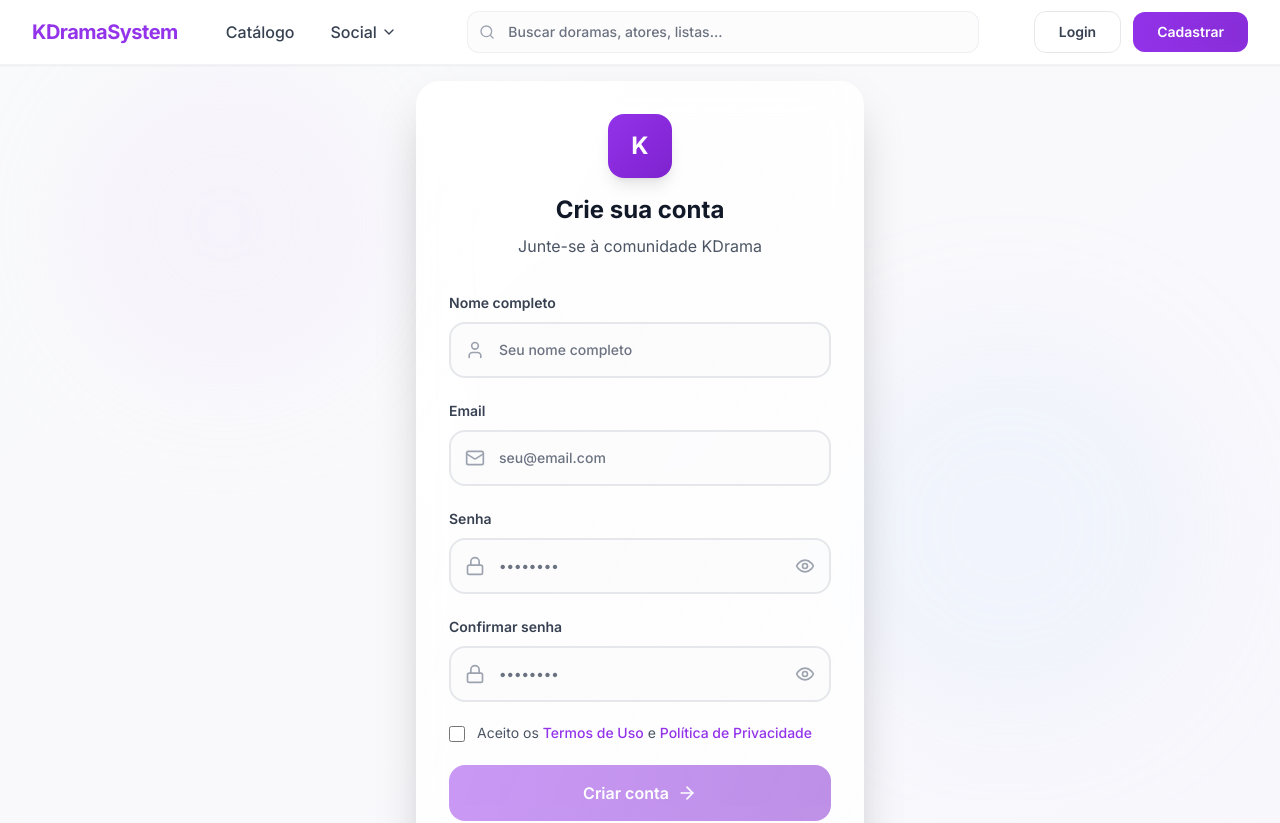
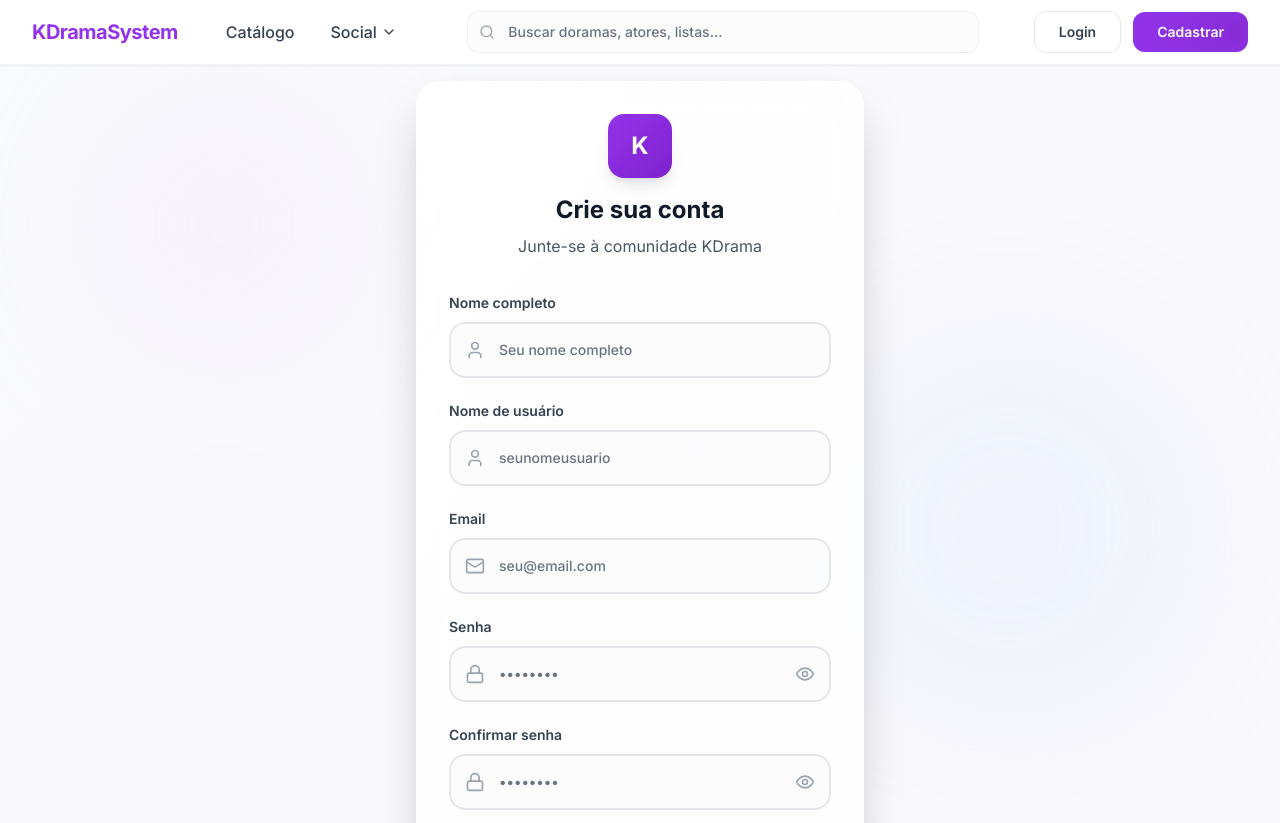
Before and after one commit to othaviolr/kdrama-frontend, a Next.js app: page /register in a window 1280 px wide. Shown: the top 823 px of the page. Built offline with nearby package versions, Linux system fonts and the light colour scheme.

Commit message:
refactor: pages register/login

```diff
--- a/src/app/login/page.tsx
+++ b/src/app/login/page.tsx
@@ -22,13 +22,10 @@ export default function LoginPage() {
     setError('');
 
     try {
-      // 👈 LOGIN DE VERDADE!
       await login(email, password);
 
-      // Sucesso! Redireciona para home
       router.push('/');
     } catch (error: any) {
-      // 👈 TRATAMENTO DE ERRO
       console.error('Erro no login:', error);
       setError('Email ou senha incorretos. Tente novamente.');
     } finally {
@@ -64,7 +61,6 @@ export default function LoginPage() {
               <p className="text-gray-600">Entre na sua conta para continuar</p>
             </div>
 
-            {/* 👈 MENSAGEM DE ERRO */}
             {error && (
               <div className="mb-6 p-4 bg-red-50 border border-red-200 rounded-xl">
                 <p className="text-red-600 text-sm font-medium">{error}</p>
--- a/src/app/register/page.tsx
+++ b/src/app/register/page.tsx
@@ -1,12 +1,15 @@
 'use client';
 
 import { useState } from 'react';
+import { useRouter } from 'next/navigation';
 import Link from 'next/link';
 import { Eye, EyeOff, Mail, Lock, User, ArrowRight } from 'lucide-react';
+import { useAuth } from 'src/context/AuthContext';
 
 export default function RegisterPage() {
   const [formData, setFormData] = useState({
     name: '',
+    username: '',
     email: '',
     password: '',
     confirmPassword: '',
@@ -15,6 +18,10 @@ export default function RegisterPage() {
   const [showConfirmPassword, setShowConfirmPassword] = useState(false);
   const [isLoading, setIsLoading] = useState(false);
   const [acceptTerms, setAcceptTerms] = useState(false);
+  const [error, setError] = useState('');
+
+  const { registrar } = useAuth();
+  const router = useRouter();
 
   const handleInputChange = (field: string, value: string) => {
     setFormData((prev) => ({ ...prev, [field]: value }));
@@ -22,22 +29,39 @@ export default function RegisterPage() {
 
   const handleSubmit = async (e: React.FormEvent) => {
     e.preventDefault();
+    setError('');
+
+    // Validações
     if (!acceptTerms) {
-      alert('Você deve aceitar os termos de uso');
+      setError('Você deve aceitar os termos de uso');
       return;
     }
     if (formData.password !== formData.confirmPassword) {
-      alert('As senhas não coincidem');
+      setError('As senhas não coincidem');
+      return;
+    }
+    if (formData.password.length < 6) {
+      setError('A senha deve ter pelo menos 6 caracteres');
       return;
     }
 
     setIsLoading(true);
 
-    // Simular registro
-    await new Promise((resolve) => setTimeout(resolve, 2000));
+    try {
+      await registrar({
+        nome: formData.name,
+        nomeUsuario: formData.username,
+        email: formData.email,
+        senha: formData.password,
+      });
 
-    setIsLoading(false);
-    // Aqui você faria a lógica de registro real
+      router.push('/');
+    } catch (error: any) {
+      console.error('Erro no registro:', error);
+      setError('Erro ao criar conta. Verifique os dados e tente novamente.');
+    } finally {
+      setIsLoading(false);
+    }
   };
 
   return (
@@ -68,6 +92,12 @@ export default function RegisterPage() {
               <p className="text-gray-600">Junte-se à comunidade KDrama</p>
             </div>
 
+            {error && (
+              <div className="mb-6 p-4 bg-red-50 border border-red-200 rounded-xl">
+                <p className="text-red-600 text-sm font-medium">{error}</p>
+              </div>
+            )}
+
             {/* Formulário */}
             <form onSubmit={handleSubmit} className="space-y-5">
               {/* Nome */}
@@ -86,6 +116,29 @@ export default function RegisterPage() {
                     value={formData.name}
                     onChange={(e) => handleInputChange('name', e.target.value)}
                     placeholder="Seu nome completo"
+                    required
+                    className="w-full pl-12 pr-4 py-4 border-2 border-gray-200 rounded-2xl bg-gray-50/50 focus:bg-white focus:border-purple-500 focus:ring-4 focus:ring-purple-500/10 transition-all duration-300 text-sm outline-none font-medium placeholder:text-gray-500"
+                  />
+                </div>
+              </div>
+
+              <div className="space-y-2">
+                <label
+                  htmlFor="username"
+                  className="text-sm font-semibold text-gray-700"
+                >
+                  Nome de usuário
+                </label>
+                <div className="relative group">
+                  <User className="absolute left-4 top-1/2 transform -translate-y-1/2 text-gray-400 w-5 h-5 group-focus-within:text-purple-500 transition-colors" />
+                  <input
+                    id="username"
+                    type="text"
+                    value={formData.username}
+                    onChange={(e) =>
+                      handleInputChange('username', e.target.value)
+                    }
+                    placeholder="seunomeusuario"
                     required
                     className="w-full pl-12 pr-4 py-4 border-2 border-gray-200 rounded-2xl bg-gray-50/50 focus:bg-white focus:border-purple-500 focus:ring-4 focus:ring-purple-500/10 transition-all duration-300 text-sm outline-none font-medium placeholder:text-gray-500"
                   />
--- a/src/components/layout/Navbar.tsx
+++ b/src/components/layout/Navbar.tsx
@@ -13,22 +13,19 @@ import {
   LogOut,
 } from 'lucide-react';
 import { Button } from '../ui/Button';
-import { useAuth } from '@/src/context/AuthContext'; // 👈 NOVO!
+import { useAuth } from '@/src/context/AuthContext';
 
 export function Navbar() {
-  // 👈 Removeu props, vai usar contexto
   const [isSocialMenuOpen, setIsSocialMenuOpen] = useState(false);
   const [isUserMenuOpen, setIsUserMenuOpen] = useState(false);
   const [isMobileMenuOpen, setIsMobileMenuOpen] = useState(false);
   const [searchQuery, setSearchQuery] = useState('');
 
-  // 👈 USANDO O CONTEXTO!
   const { usuario, isAuthenticated, logout, isLoading } = useAuth();
 
   const socialMenuRef = useRef<HTMLDivElement>(null);
   const userMenuRef = useRef<HTMLDivElement>(null);
 
-  // Fechar menus quando clicar fora
   useEffect(() => {
     const handleClickOutside = (event: MouseEvent) => {
       if (
@@ -49,13 +46,11 @@ export function Navbar() {
     return () => document.removeEventListener('mousedown', handleClickOutside);
   }, []);
 
-  // 👈 FUNÇÃO DE LOGOUT
   const handleLogout = () => {
     setIsUserMenuOpen(false);
     logout();
   };
 
-  // Mostrar loading enquanto verifica token
   if (isLoading) {
     return (
       <nav className="bg-white/90 backdrop-blur-lg border-b border-gray-200/50 sticky top-0 z-50 shadow-sm">
@@ -178,7 +173,7 @@ export function Navbar() {
               <Search className="w-5 h-5" />
             </button>
 
-            {!isAuthenticated ? ( // 👈 MUDOU AQUI
+            {!isAuthenticated ? (
               /* Botões ultra sofisticados */
               <div className="hidden md:flex items-center gap-3">
                 <Link href="/login">
@@ -205,7 +200,6 @@ export function Navbar() {
                   className="flex items-center gap-2 p-1.5 rounded-xl hover:bg-purple-50/80 transition-all duration-300 group"
                   onClick={() => setIsUserMenuOpen(!isUserMenuOpen)}
                 >
-                  {/* 👈 MUDOU AQUI - usando dados do contexto */}
                   <div className="w-8 h-8 bg-purple-600 rounded-full flex items-center justify-center ring-2 ring-gray-200 group-hover:ring-purple-300 transition-all duration-300">
                     <span className="text-white text-sm font-medium">
                       {usuario?.nome?.charAt(0).toUpperCase()}
@@ -253,7 +247,7 @@ export function Navbar() {
 
                       <button
                         className="flex items-center gap-3 px-4 py-3 text-sm text-red-600 hover:bg-red-50/80 transition-all duration-300 w-full text-left font-medium"
-                        onClick={handleLogout} // 👈 MUDOU AQUI
+                        onClick={handleLogout}
                       >
                         <LogOut className="w-4 h-4" />
                         <span>Sair</span>
@@ -318,7 +312,7 @@ export function Navbar() {
               Reviews
             </Link>
 
-            {!isAuthenticated && ( // 👈 MUDOU AQUI
+            {!isAuthenticated && (
               <div className="pt-4 space-y-3">
                 <Link
                   href="/login"
@@ -337,7 +331,7 @@ export function Navbar() {
               </div>
             )}
 
-            {isAuthenticated && ( // 👈 MUDOU AQUI
+            {isAuthenticated && (
               <div className="pt-4 flex items-center gap-3 px-4 py-3 bg-purple-50 rounded-xl">
                 <span className="text-sm font-semibold text-gray-700">
                   Olá, {usuario?.nome}
--- a/src/context/AuthContext.tsx
+++ b/src/context/AuthContext.tsx
@@ -62,7 +62,6 @@ export function AuthProvider({ children }: { children: ReactNode }) {
     try {
       const response: LoginResponse = await usuarioService.registrar(dados);
 
-      // Auto-login após registro
       localStorage.setItem('token', response.token);
       setUsuario({
         usuarioId: response.usuarioId,
```
